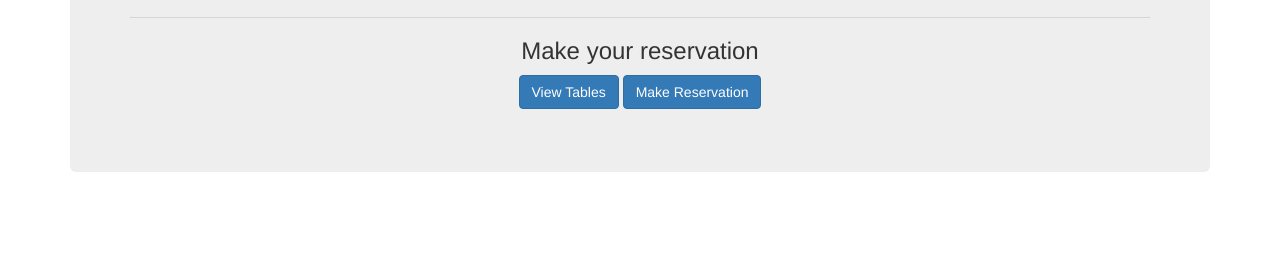
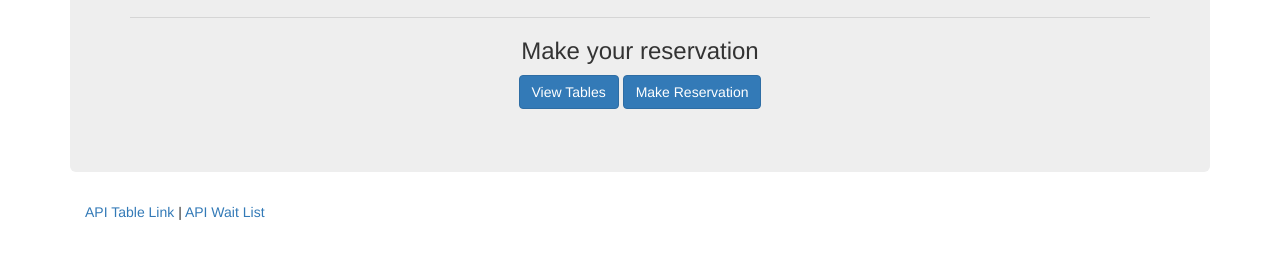
Before and after one commit to chrisp-dev/hero, a website: page views/home.html in a window 1280 px wide. Shown: the part 140-398 px from the top of the page. Drawn offline with nearby package versions, Linux system fonts and the light colour scheme.

Commit message:
did the footer

```diff
--- a/views/home.html
+++ b/views/home.html
@@ -20,6 +20,15 @@
             <button class="btn btn-primary">Make Reservation</button>
         </div>
     </div>
+    <footer class="footer">
+        <div class="container">
+            <p>
+                <a href="/api/tables">API Table Link</a>
+                |
+                <a href="/api/waitlist">API Wait List</a>
+            </p>
+        </div>
+    </footer>
 </body>
 
 </html>
```
